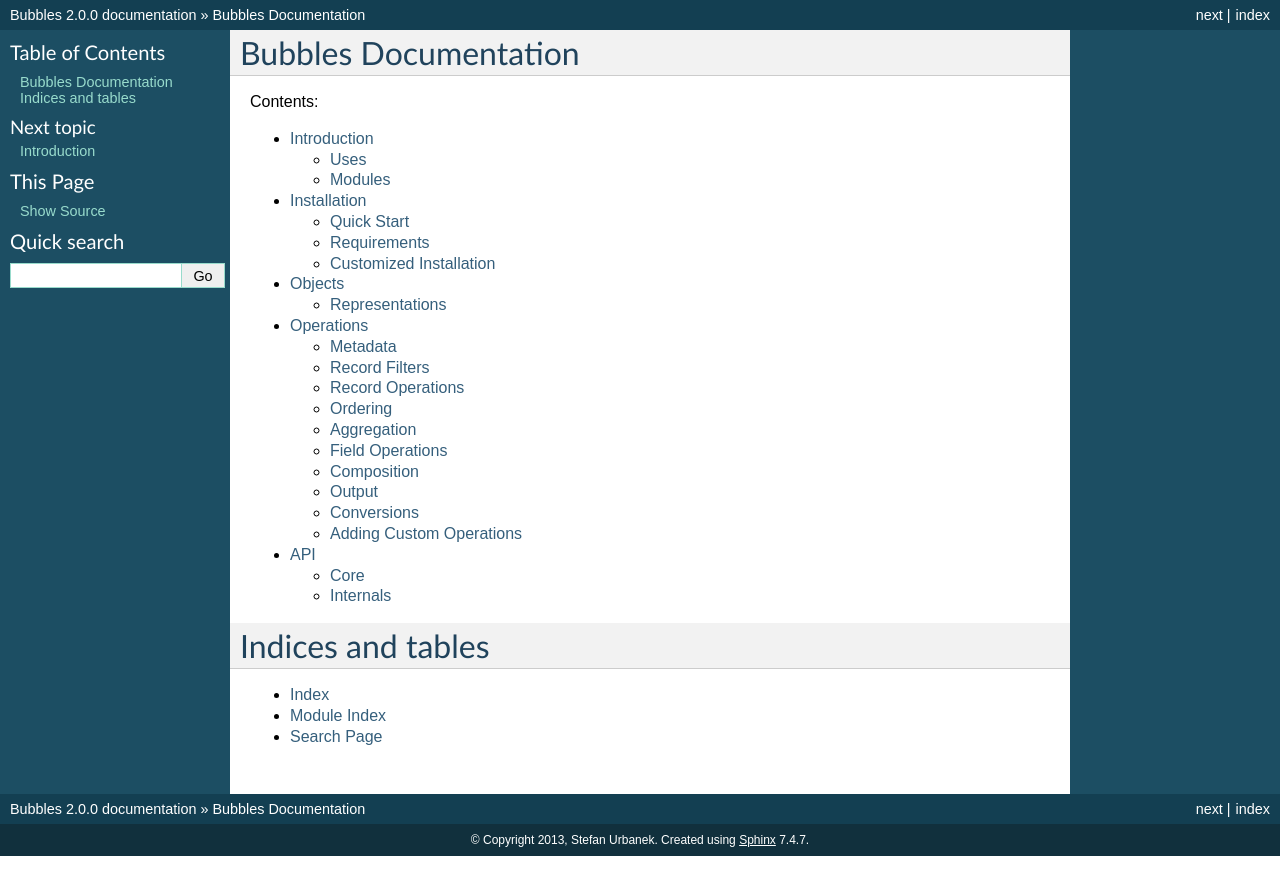
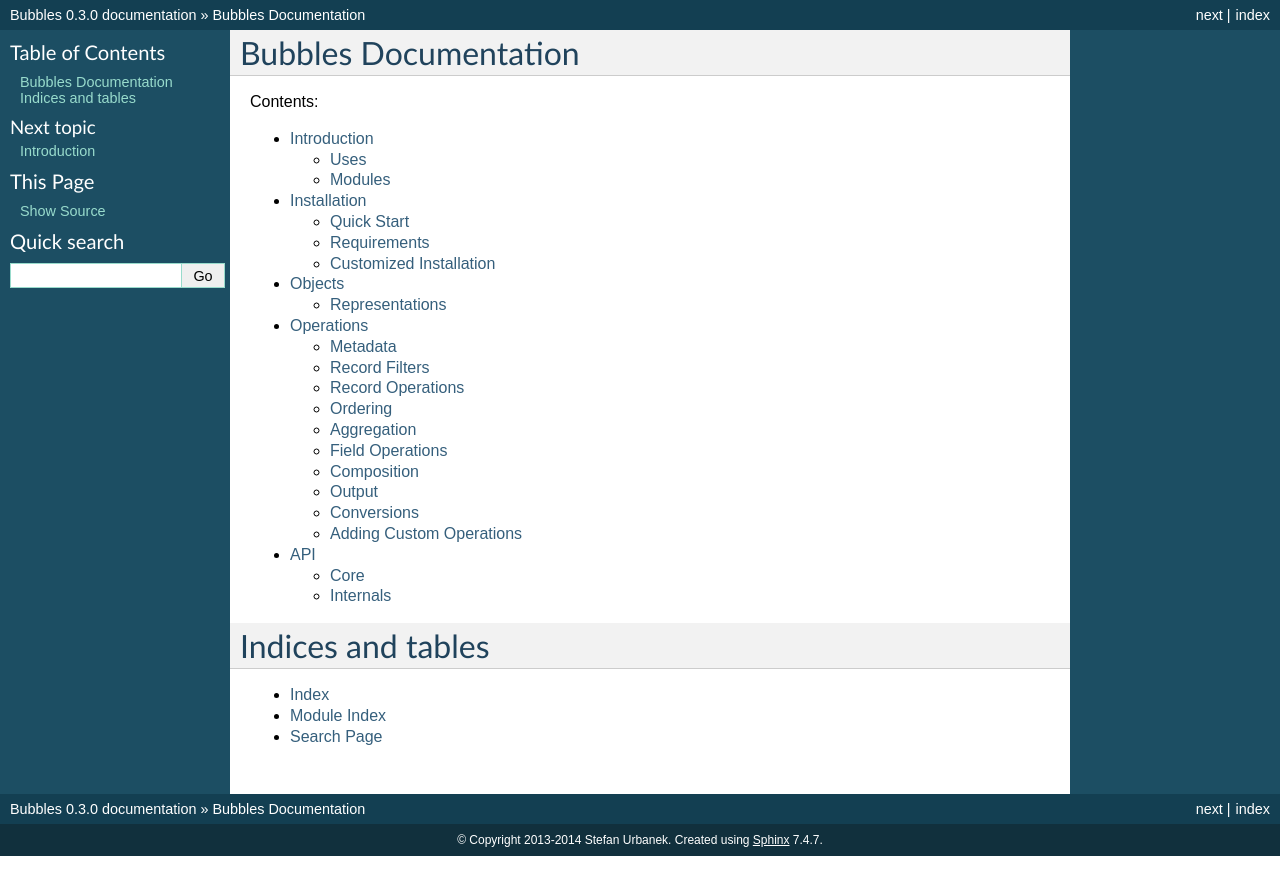
Before and after one commit to Stiivi/bubbles, a Sphinx documentation site: the page built from doc/index.rst, in a window 1280 px wide. Shown: the top 895 px of the page. Built offline with Sphinx 7.4.7, drawn with Linux system fonts in a browser that asks for light colours.

Commit message:
Fixed version number (should be 0.3)

```diff
--- a/bubbles/__init__.py
+++ b/bubbles/__init__.py
@@ -5,6 +5,6 @@
 from .graph import *
 from .engine import *
 from .session import *
+from .objects import *
 
-
-__version__ = "0.4"
+__version__ = "0.3"
--- a/doc/conf.py
+++ b/doc/conf.py
@@ -44,16 +44,16 @@
 
 # General information about the project.
 project = u'Bubbles'
-copyright = u'2013, Stefan Urbanek'
+copyright = u'2013-2014 Stefan Urbanek'
 
 # The version info for the project you're documenting, acts as replacement for
 # |version| and |release|, also used in various other places throughout the
 # built documents.
 #
 # The short X.Y version.
-version = '2.0.0'
+version = '0.3'
 # The full version, including alpha/beta/rc tags.
-release = '2.0.0'
+release = '0.3.0'
 
 # The language for content autogenerated by Sphinx. Refer to documentation
 # for a list of supported languages.
--- a/setup.py
+++ b/setup.py
@@ -4,7 +4,7 @@
 
 setup(
     name = "bubbles",
-    version = '0.2',
+    version = '0.3',
 
     # Project uses reStructuredText, so ensure that the docutils get
     # installed or upgraded on the target machine
```
